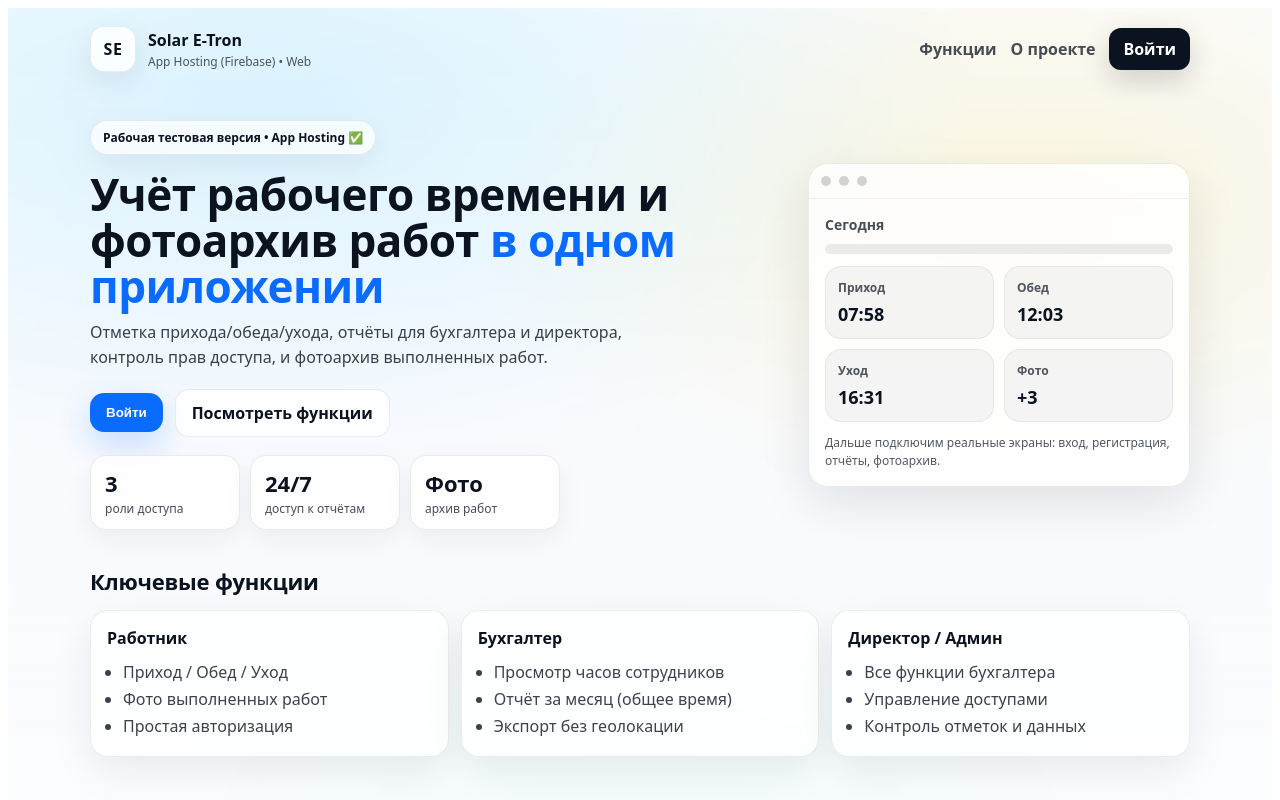
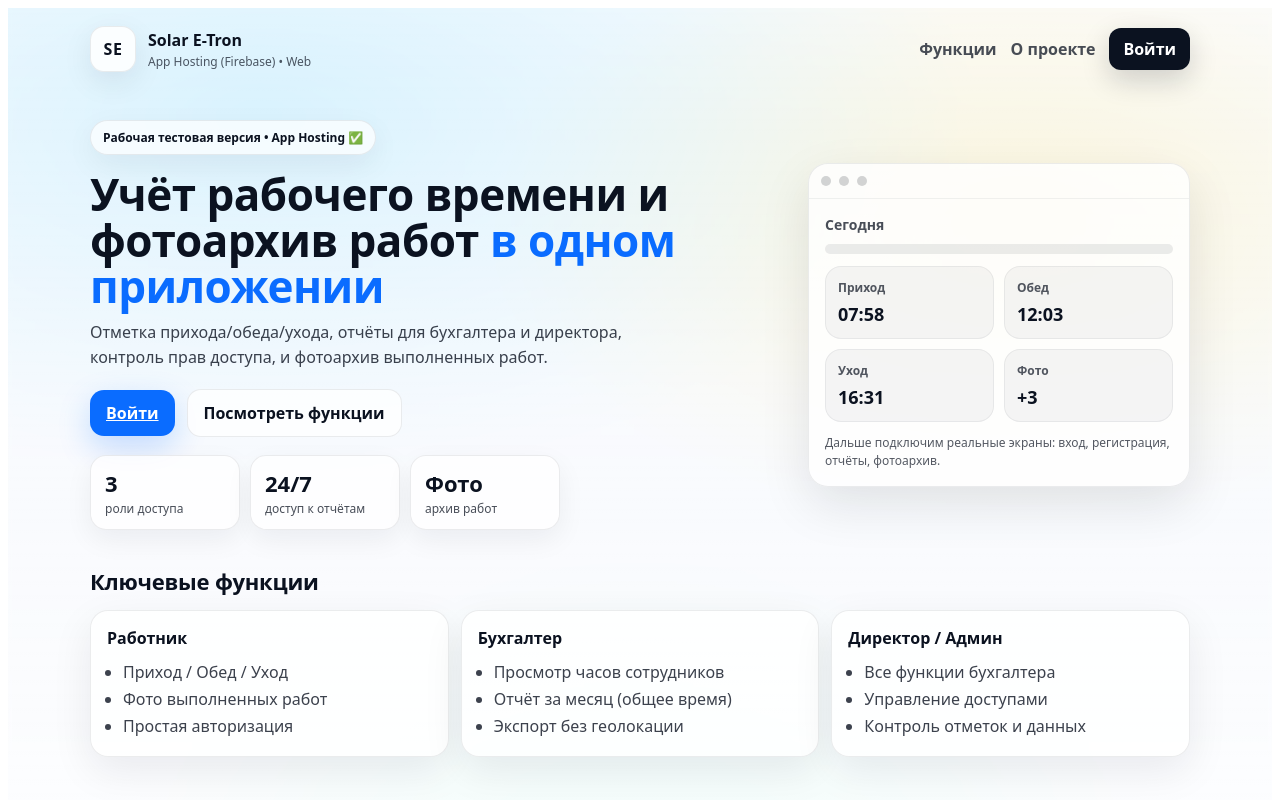
Before and after one commit to arturkarpinets77-ux/solar-e-tron, a Next.js app: page / in a window 1280 px wide. Shown: the top 800 px of the page. Built offline with nearby package versions, Linux system fonts and the light colour scheme.

Commit message:
Update index.js

```diff
--- a/pages/index.js
+++ b/pages/index.js
@@ -34,12 +34,9 @@ export default function Home() {
             </p>
 
             <div style={styles.ctaRow} id="cta">
-              <button
-                style={styles.ctaBtn}
-                onClick={() => alert("Пока тестовая страница. Экран входа подключим следующим шагом.")}
-              >
-                Войти
-              </button>
+              <a href="/login" style={styles.ctaBtn}>
+  Войти
+</a>
               <a style={styles.secondaryBtn} href="#features">
                 Посмотреть функции
               </a>
```
